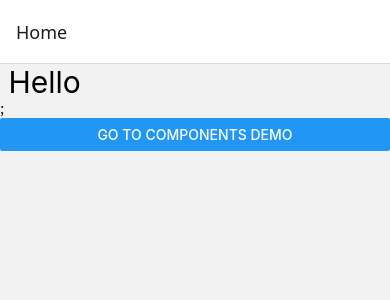
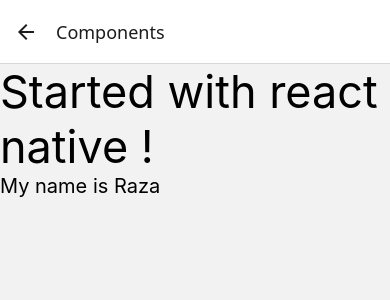
Before and after one commit to shamsraza/rn-basics, a React Native app: screen /Components in a window 390 px wide. Shown: the top 300 px of the page. Built offline with nearby package versions, Linux system fonts and the light colour scheme.

Commit message:
navigated with React Navigation

```diff
--- a/App.js
+++ b/App.js
@@ -12,11 +12,8 @@ export default function App() {
     <NavigationContainer>
       <Stack.Navigator initialRouteName="Home">
         <Stack.Screen name="Home" component={HomeScreen} />
-        <Stack.Screen
-          name="List"
-          component={ListScreen}
-          options={{ title: "My List" }}
-        />
+        <Stack.Screen name="List" component={ListScreen} />
+        <Stack.Screen name="Components" component={ComponentsScreens} />
       </Stack.Navigator>
     </NavigationContainer>
   );
--- a/src/screen/ComponentsScreen.js
+++ b/src/screen/ComponentsScreen.js
@@ -6,7 +6,7 @@ const ComponentsScreens = () => {
     const name = 'Raza'
   return (
     <View>
-    <Text style={styles.textStyle}>Getting started with react native !</Text>
+    <Text style={styles.textStyle}>Started with react native !</Text>
     <Text style={styles.subHeaderStyle}>My name is {name}</Text>
     </View>
   );
--- a/src/screen/HomeScreen.js
+++ b/src/screen/HomeScreen.js
@@ -1,13 +1,17 @@
 import React from "react";
-import { Text, StyleSheet, View, Button } from "react-native";
+import { Text, StyleSheet, View, Button, TouchableOpacity } from "react-native";
 
-const HomeScreen = () => {
+const HomeScreen = (props) => {
   return (
     <View>
       <Text style={styles.text}> Hello</Text>;
       <Button
-      onPress={() =>console.log('Button Pressed')}
-      title="Go to Components Demo"></Button>
+        onPress={() => props.navigation.navigate("Components")}
+        title="Go to Components Demo"
+      ></Button>
+      <TouchableOpacity onPress={() => console.log("List Pressed")}>
+        <Text>Go to list demo</Text>
+      </TouchableOpacity>
     </View>
   );
 };
```
